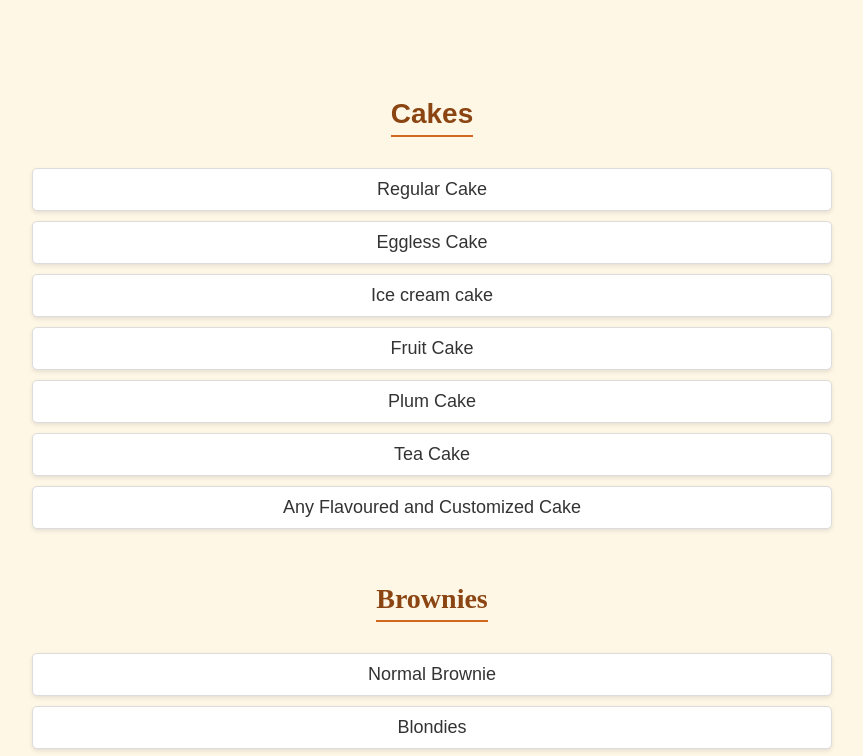
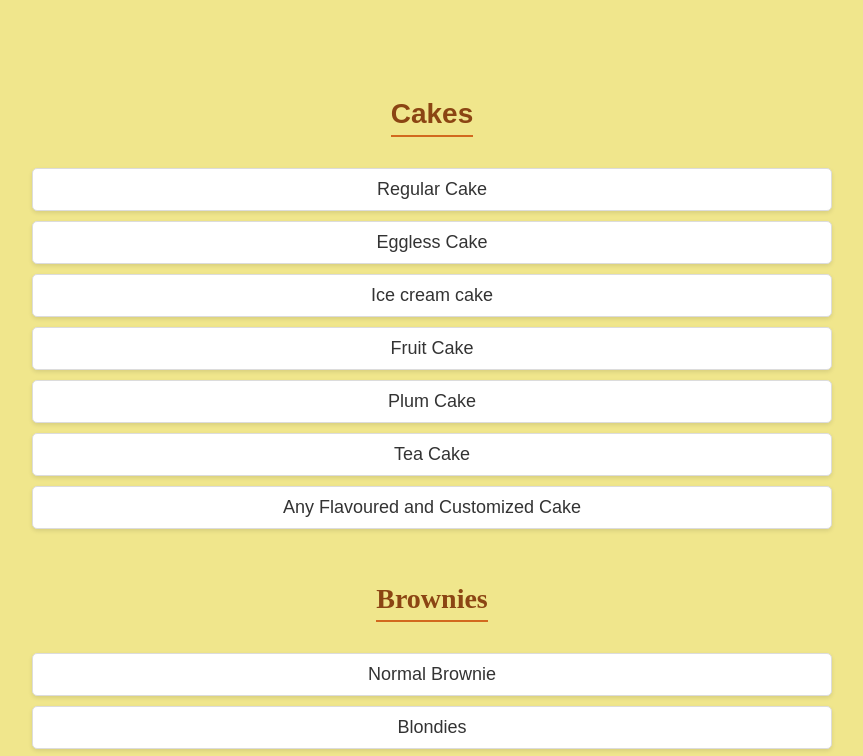
Before and after one commit to bharathsgitrepo/bunnybites-website, a plain HTML site: page menu.html in a window 1280 px wide. Shown: the part 84-840 px from the top of the page, without its empty margins (208-1071 px from the left). Drawn offline with Linux system fonts and the light colour scheme.

Commit message:
Update menu.html

```diff
--- a/menu.html
+++ b/menu.html
@@ -7,6 +7,7 @@
 <meta name="viewport" content="width=device-width, initial-scale=1">
 <style>
 body {
+
   margin: 0;
   font-family: Arial, Helvetica, sans-serif;
   background-color: #fff7e6;
@@ -60,7 +61,7 @@ h1 {
 }
 </style>
 </head>
-  <body style="background="C:\Users\bhara\OneDrive\Desktop\menubg.jpg"; background-repeat: no-repeat; backgroung-position: center; background-size: cover; height:200%; " >
+  <body style="background-color:#F0E68C; background-repeat: no-repeat; backgroung-position: center; background-size: cover; height:200%; " >
 
 
 
```
